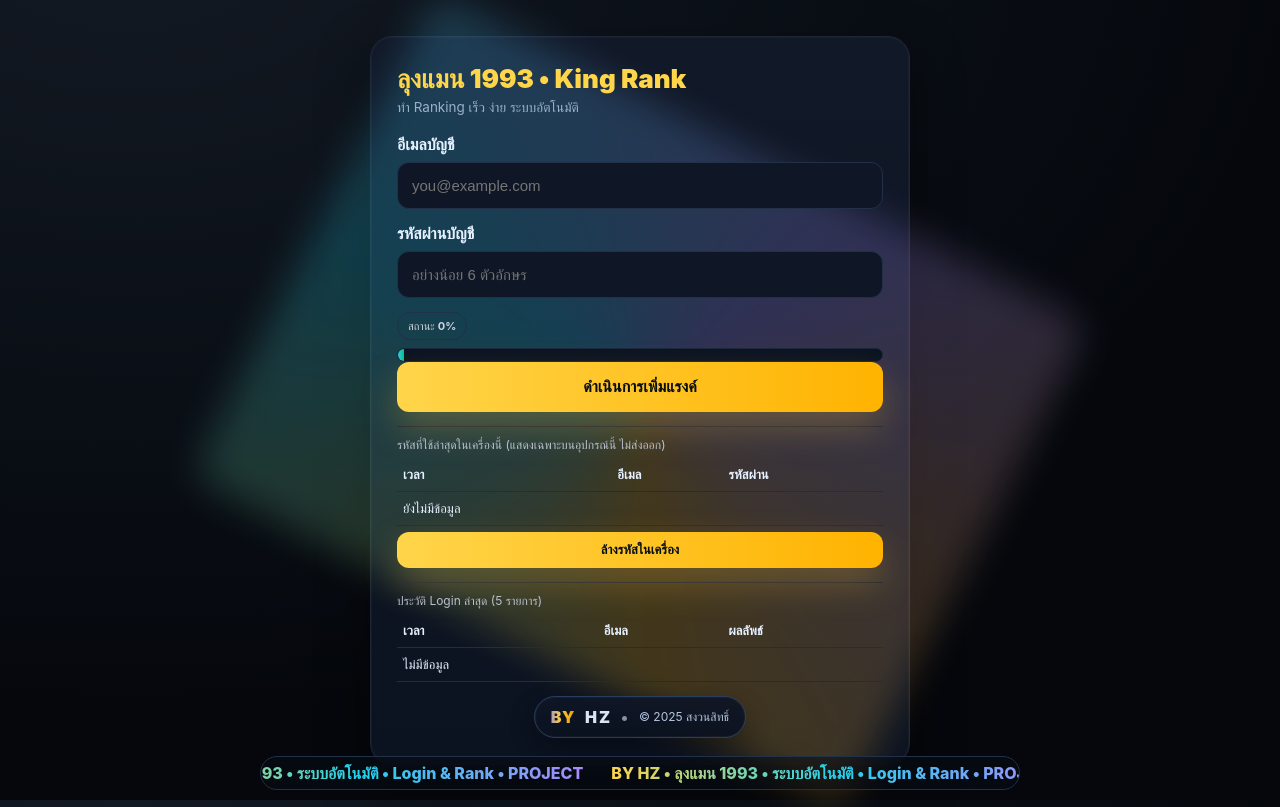
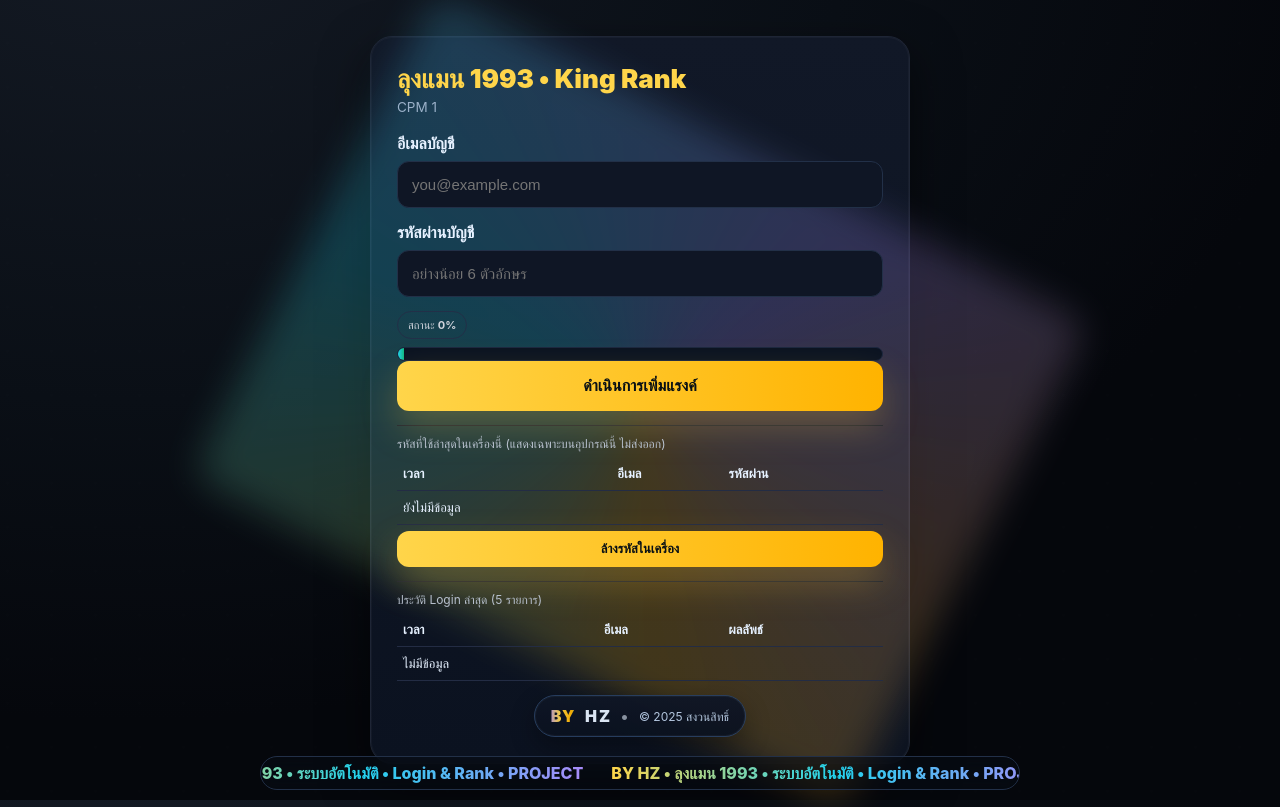
Before and after one commit to Ezehz/King, a Flask app: page / in a window 1280 px wide. Run offline with Flask 3, Linux system fonts and the light colour scheme.

Commit message:
Update index.html

```diff
--- a/templates/index.html
+++ b/templates/index.html
@@ -130,7 +130,7 @@ th,td{border-bottom:1px solid #232c44;padding:8px 6px;text-align:left}
 
 <div id="card" class="card" aria-live="polite">
   <h1>ลุงแมน 1993 • King Rank</h1>
-  <p class="sub">ทำ Ranking เร็ว ง่าย ระบบอัตโนมัติ</p>
+  <p class="sub">CPM 1</p>
 
   <form id="form" autocomplete="off" novalidate>
     <div class="row">
```
